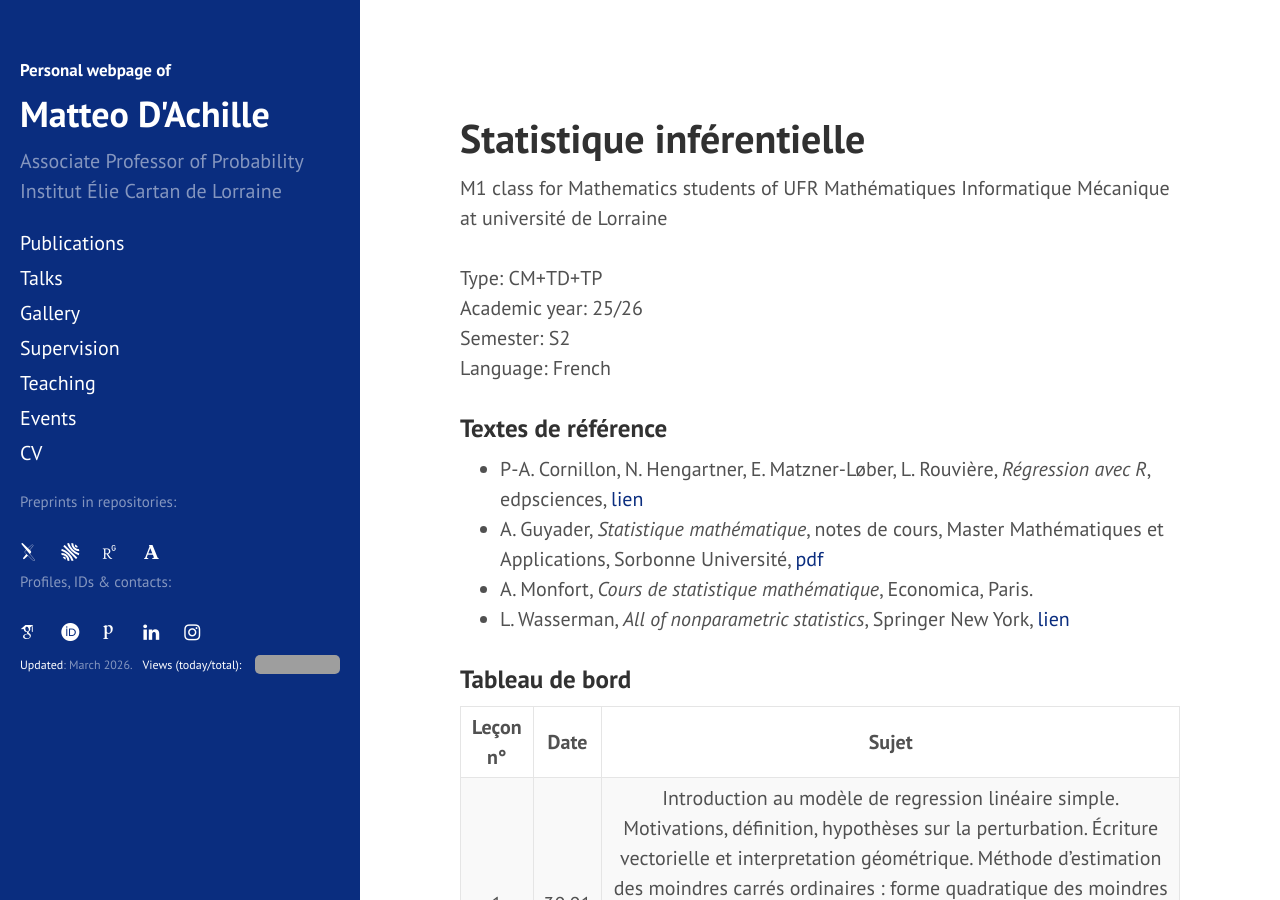
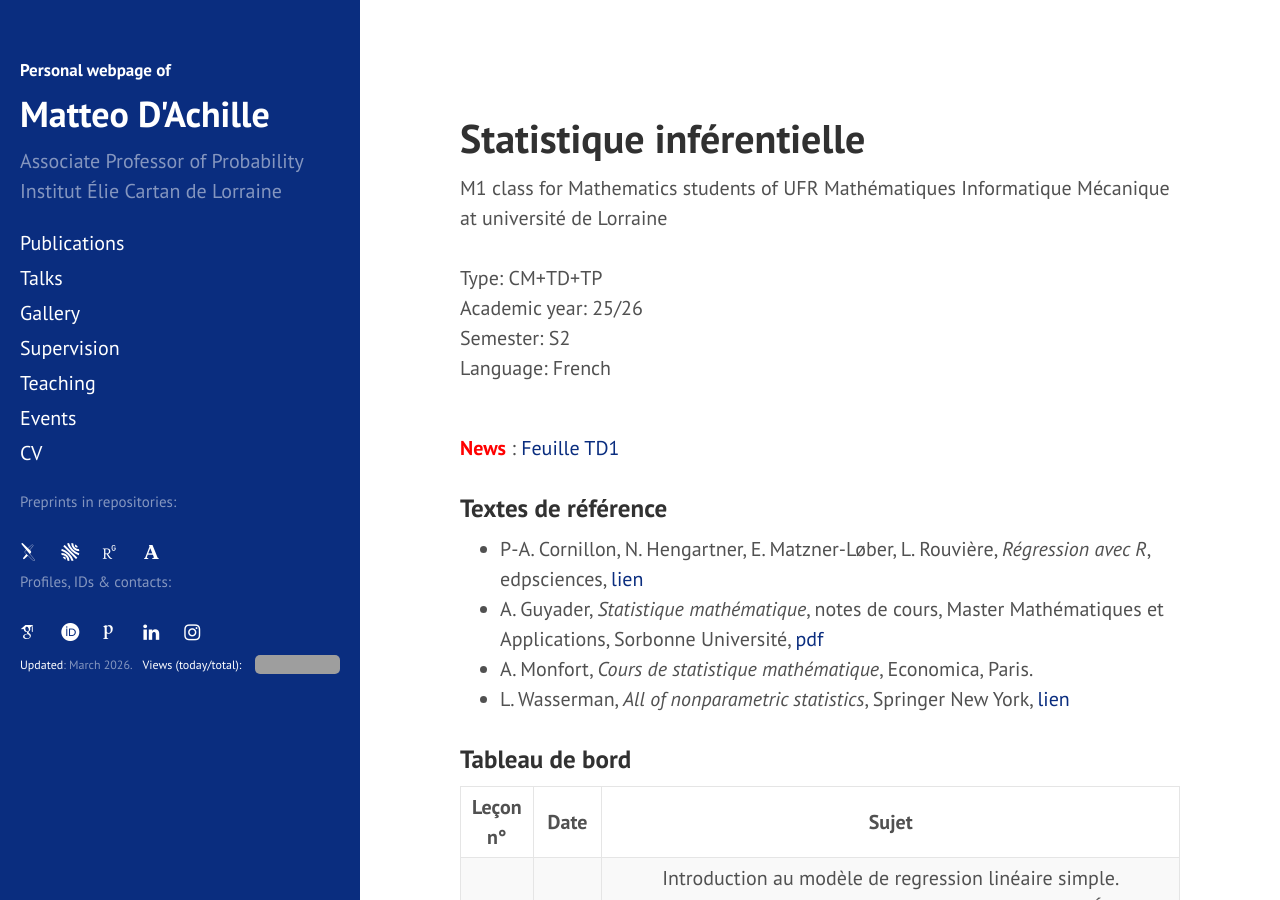
Before and after one commit to matteodachille/matteodachille.github.io, a Jekyll site: the page built from _courses/Infstat2026.md, in a window 1280 px wide and 900 px high. Built offline with Jekyll 4.4.1, drawn with Linux system fonts in a browser that asks for light colours; nearby versions of some CDN libraries; some web fonts are replaced; grey boxes are pictures that could not be loaded.

Commit message:
Added TD1 to Infstat26

```diff
--- a/_courses/Infstat2026.md
+++ b/_courses/Infstat2026.md
@@ -14,9 +14,9 @@ classnumber: 11
 #groupnumber : 1
 ---
 
-<!--
-<a style="color: red; font-weight: bold;">News</a> : [Notes de l'interro du 15/10/2025 et du partiel du 15/11/2025](/downloads/Notes-Analyse1-L1Math25_26.pdf){:target="_blank"} <br/>
--->
+<br/>
+
+<a style="color: red; font-weight: bold;">News</a> : [Feuille TD1](https://filesender.renater.fr/?s=download&token=32d916ae-8192-49f9-a3f4-d5f1dec077e8){:target="_blank"} <br/>
 
 <!--
 #### Consultation des copies du partiel du 15.11.2025
```
